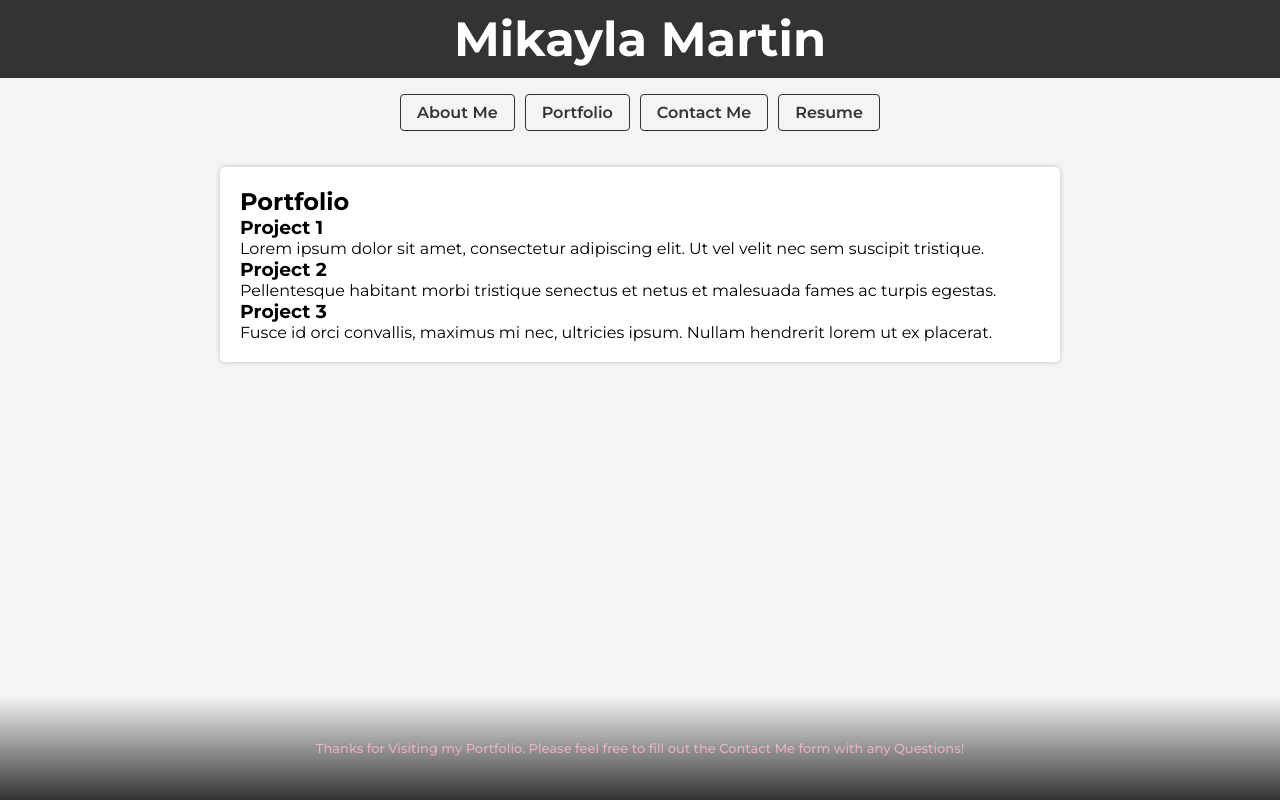
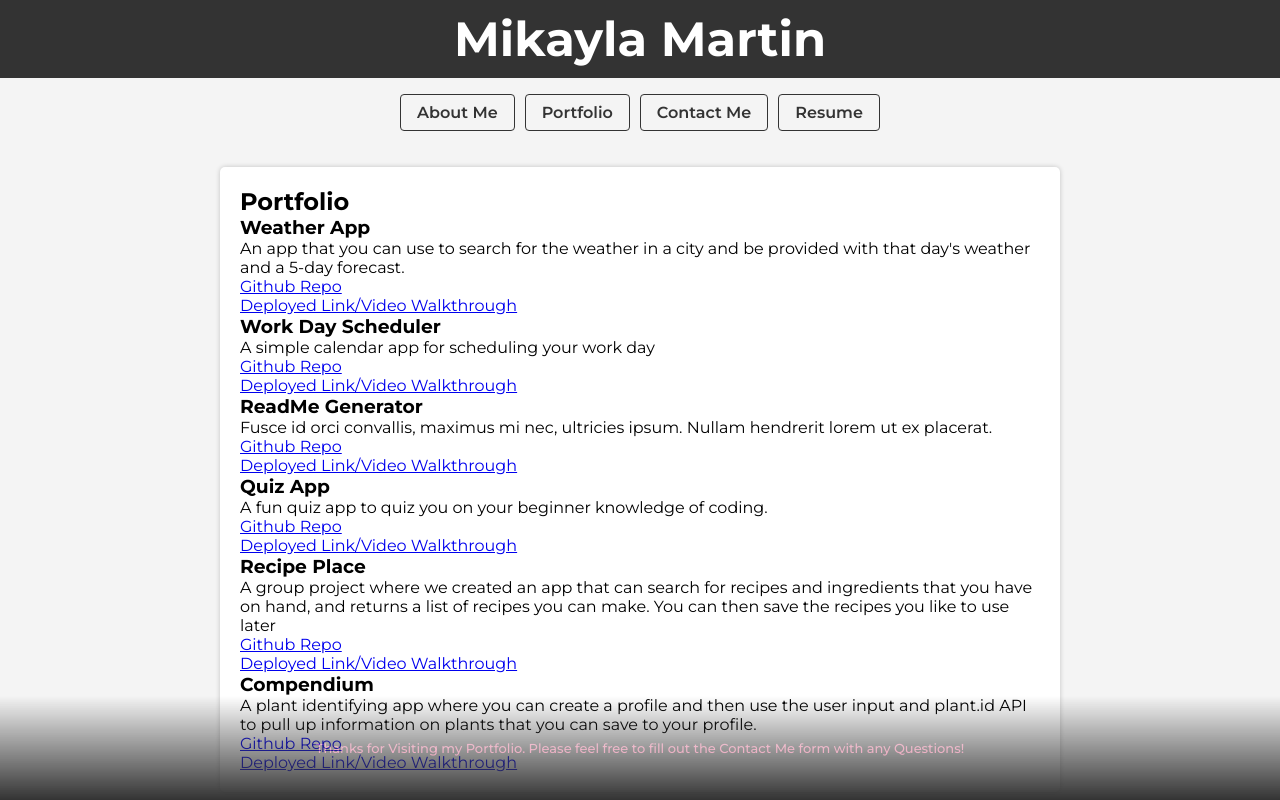
Before and after one commit to mikaylaakelly/React-Portfolio, a React (Vite) app: page / in a window 1280 px wide. Both pictures are taken after a click on the item "Portfolio". Built offline with nearby package versions, Linux system fonts and the light colour scheme.

Commit message:
added all the information to the portfolio projects, fixed the issue about me now loads as the first page

```diff
--- a/src/App.jsx
+++ b/src/App.jsx
@@ -1,23 +1,61 @@
+// import React, { useState, useEffect } from 'react';
+// import './App.css';
+// import Header from './components/Header/Header';
+// import AboutMe from './components/aboutMe/aboutMe';
+// import Resume from './components/Resume/Resume';
+// import Portfolio from './components/Portfolio/Portfolio';
+// import ContactMe from './components/ContactMe/ContactMe';
+// import Navbar from './components/Navbar/Navbar';
+// import Footer from './components/Footer/Footer';
+
+
+
+// function App() {
+//   const [selectedSection, setSelectedSection] = useState('AboutMe');
+
+//   const handleNavigationClick = (section) => {
+//     setSelectedSection(section);
+//   };
+
+//   useEffect(() => {
+//   }, [selectedSection]);
+
+//   return (
+//     <div className="App">
+//       <Header />
+//       <Navbar onNavigationClick={handleNavigationClick} />
+//       <main>
+//         {selectedSection === 'aboutMe' && <AboutMe />}
+//         {selectedSection === 'resume' && <Resume />}
+//         {selectedSection === 'portfolio' && <Portfolio />}
+//         {selectedSection === 'contactMe' && <ContactMe />}
+//       </main>
+//       <Footer />
+//     </div>
+//   );
+// }
+
+// export default App;
+
 import React, { useState, useEffect } from 'react';
 import './App.css';
 import Header from './components/Header/Header';
-import AboutMe from './components/aboutMe/aboutMe';
+import AboutMe from './components/AboutMe/AboutMe';
 import Resume from './components/Resume/Resume';
 import Portfolio from './components/Portfolio/Portfolio';
 import ContactMe from './components/ContactMe/ContactMe';
 import Navbar from './components/Navbar/Navbar';
 import Footer from './components/Footer/Footer';
 
-
-
 function App() {
-  const [selectedSection, setSelectedSection] = useState('AboutMe');
+  const [selectedSection, setSelectedSection] = useState('aboutMe'); // Set initial value to 'aboutMe'
 
   const handleNavigationClick = (section) => {
     setSelectedSection(section);
   };
 
   useEffect(() => {
+
   }, [selectedSection]);
 
   return (
--- a/src/components/Portfolio/Portfolio.jsx
+++ b/src/components/Portfolio/Portfolio.jsx
@@ -1,24 +1,51 @@
 import React from 'react';
 
-function Portfolio() {
 const projects = [
     {
         id: 1,
-      title: 'Project 1',
-      description: 'Lorem ipsum dolor sit amet, consectetur adipiscing elit. Ut vel velit nec sem suscipit tristique.'
+        title: 'Weather App',
+        description: 'An app that you can use to search for the weather in a city and be provided with that day\'s weather and a 5-day forecast.',
+        githubLink: 'https://github.com/mikaylaakelly/module-6-weatherAPI',
+        deployedLink: 'https://mikaylaakelly.github.io/module-6-weatherAPI/'
     },
   {
     id: 2,
-      title: 'Project 2',
-      description: 'Pellentesque habitant morbi tristique senectus et netus et malesuada fames ac turpis egestas.'
+    title: 'Work Day Scheduler',
+    description: 'A simple calendar app for scheduling your work day',
+    githubLink: 'https://github.com/mikaylaakelly/module-5-calendar',
+    deployedLink: 'https://mikaylaakelly.github.io/module-5-calendar/'
   },
   {
     id: 3,
-      title: 'Project 3',
-      description: 'Fusce id orci convallis, maximus mi nec, ultricies ipsum. Nullam hendrerit lorem ut ex placerat.'
+    title: 'ReadMe Generator',
+    description: 'Fusce id orci convallis, maximus mi nec, ultricies ipsum. Nullam hendrerit lorem ut ex placerat.',
+    githubLink: 'https://github.com/mikaylaakelly/ReadMeGenerator',
+    deployedLink: 'https://drive.google.com/file/d/1LspdURNtchZHVwCS5sCkwSPtpY9nlRaH/view'
+  },
+  {
+    id: 4,
+    title: 'Quiz App',
+    description: 'A fun quiz app to quiz you on your beginner knowledge of coding.',
+    githubLink: 'https://github.com/mikaylaakelly/module-4-quiz',
+    deployedLink: 'https://mikaylaakelly.github.io/module-4-quiz/'
+  },
+  {
+    id: 5,
+    title: 'Recipe Place',
+    description: 'A group project where we created an app that can search for recipes and ingredients that you have on hand, and returns a list of recipes you can make. You can then save the recipes you like to use later',
+    githubLink: 'https://github.com/Ashloraptor/MARJ',
+    deployedLink: 'https://ashloraptor.github.io/MARJ/'
+  },
+  {
+    id: 6,
+    title: 'Compendium',
+    description: 'A plant identifying app where you can create a profile and then use the user input and plant.id API to pull up information on plants that you can save to your profile.',
+    githubLink: 'https://github.com/Ashloraptor/Compendium',
+    deployedLink: 'https://compendium-256a42904ce0.herokuapp.com/'
   }
 ];
 
+function Portfolio() {
   return (
     <div className="portfolio">
       <h2>Portfolio</h2>
@@ -27,6 +54,9 @@ function Portfolio() {
           <div className="project" key={project.id}>
             <h3>{project.title}</h3>
             <p>{project.description}</p>
+            <a href={project.githubLink}>Github Repo</a>
+            <br />
+            <a href={project.deployedLink}>Deployed Link/Video Walkthrough</a>
           </div>
         ))}
       </div>
@@ -35,6 +65,7 @@ function Portfolio() {
 }
 
 export default Portfolio;
+// export default Portfolio;
 
 // This is from activity 24/solved/components/pages/aboutpage THIS IS HOW I WANT THE PORTFOLIO PAGE TO LOOK
 // export default function AboutPage() {
```
Also changed, not shown: src/components/Portfolio/FeaturedProjects.jsx (deleted). Lines whose indentation alone changed are shown as unchanged.
